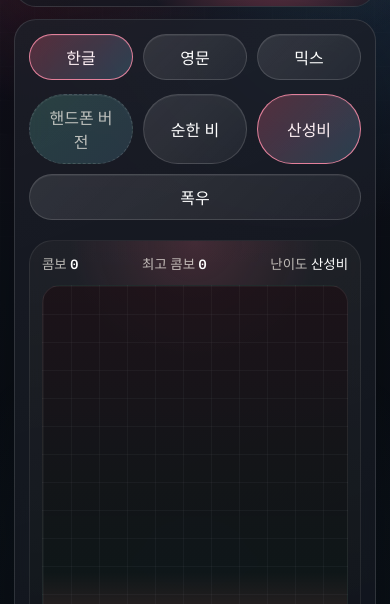
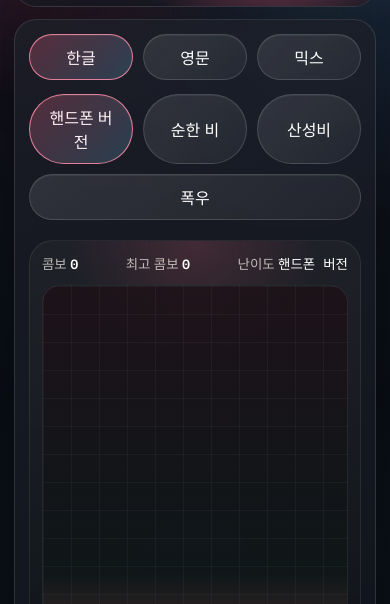
Before and after one commit to wimterrr/typing-game, a website built with Vite: page index.html in a window 390 px wide. Shown: the part 240-844 px from the top of the page. Built offline with nearby package versions, Linux system fonts and the light colour scheme.

Commit message:
Turn mobile label into playable difficulty

```diff
--- a/src/main.js
+++ b/src/main.js
@@ -144,6 +144,7 @@ const WORD_BANK = {
 }
 
 const DIFFICULTY = {
+  mobile: { label: '핸드폰 버전', spawnMs: 2200, minSpeed: 22, maxSpeed: 34 },
   easy: { label: '순한 비', spawnMs: 1500, minSpeed: 36, maxSpeed: 58 },
   normal: { label: '산성비', spawnMs: 1000, minSpeed: 56, maxSpeed: 82 },
   hard: { label: '폭우', spawnMs: 700, minSpeed: 80, maxSpeed: 118 },
@@ -152,10 +153,11 @@ const DIFFICULTY = {
 const app = document.querySelector('#app')
 const refs = {}
 const PACE_STEP_SIZE = 10
+const isSmallScreen = window.matchMedia('(max-width: 640px)').matches
 
 const state = {
   mode: 'ko',
-  difficulty: 'normal',
+  difficulty: isSmallScreen ? 'mobile' : 'normal',
   running: false,
   finished: false,
   started: false,
@@ -451,7 +453,7 @@ function renderShell() {
             <button class="chip" data-mode="mixed">믹스</button>
           </div>
           <div class="chip-group">
-            <span class="chip chip-label">핸드폰 버전</span>
+            <button class="chip" data-difficulty="mobile">${DIFFICULTY.mobile.label}</button>
             <button class="chip" data-difficulty="easy">${DIFFICULTY.easy.label}</button>
             <button class="chip" data-difficulty="normal">${DIFFICULTY.normal.label}</button>
             <button class="chip" data-difficulty="hard">${DIFFICULTY.hard.label}</button>
--- a/src/style.css
+++ b/src/style.css
@@ -247,15 +247,6 @@ h1 {
   color: #fff1f5;
 }
 
-.chip-label {
-  cursor: default;
-  color: var(--text-soft);
-  background:
-    linear-gradient(135deg, rgba(91, 244, 201, 0.14), rgba(111, 211, 255, 0.12)),
-    rgba(255, 255, 255, 0.03);
-  border-style: dashed;
-}
-
 .progress-track {
   height: 10px;
   background: rgba(255, 255, 255, 0.06);
```
